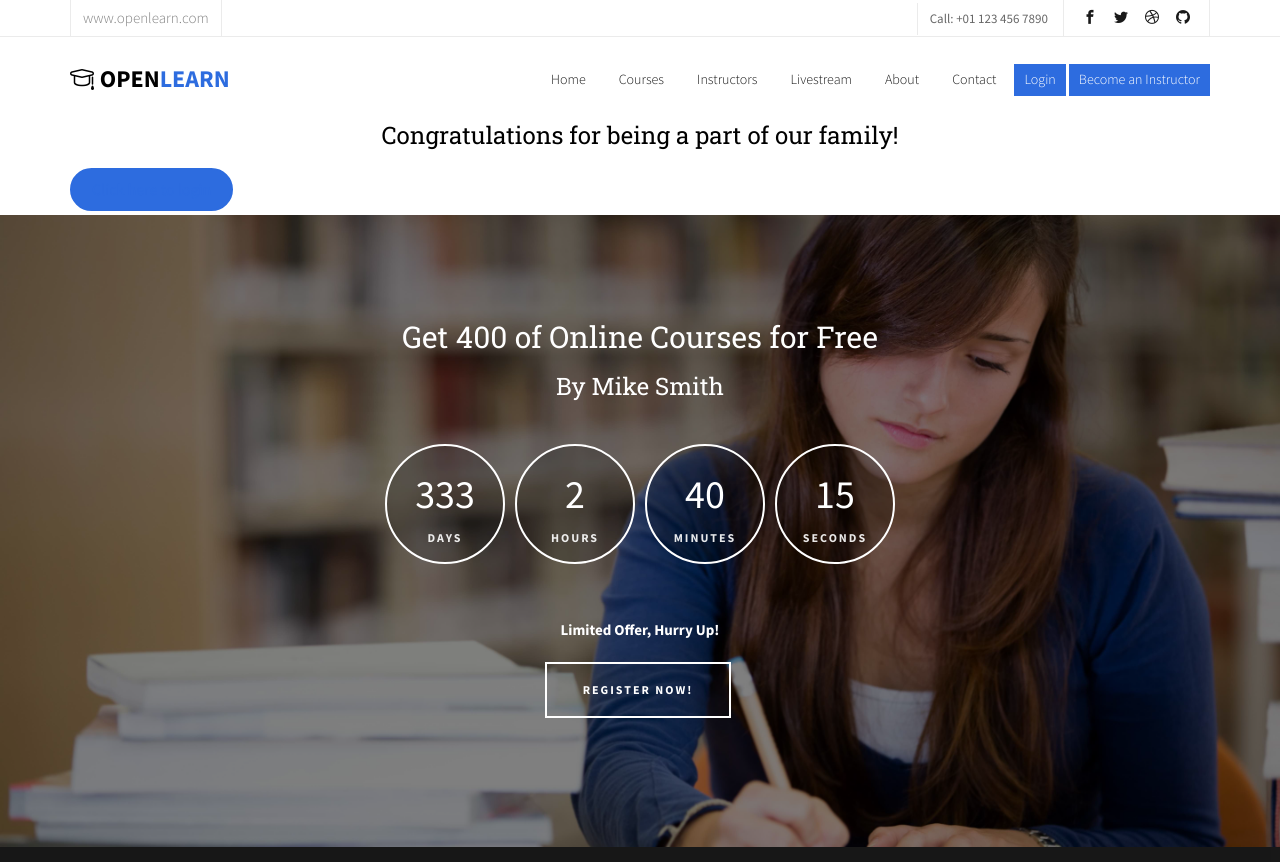
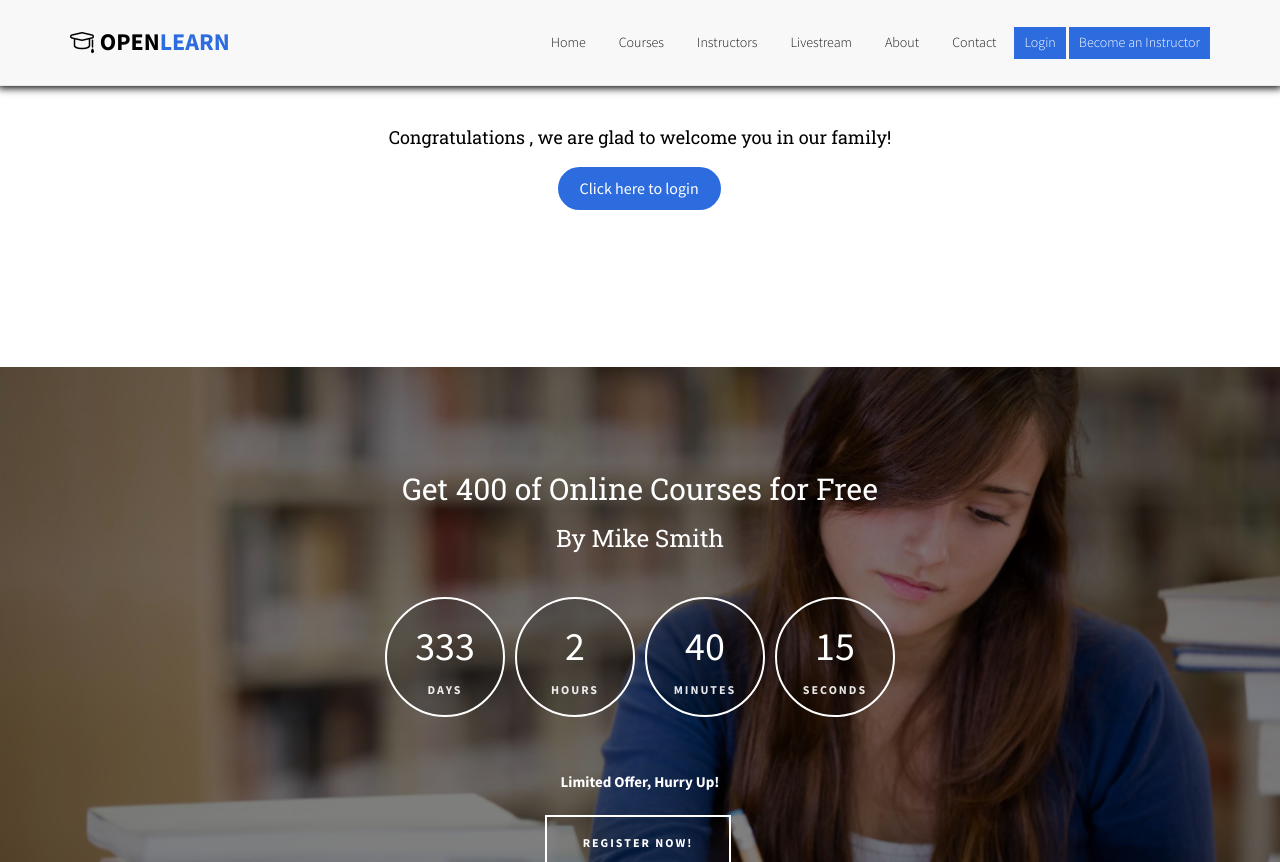
Before and after one commit to vladimirdj/openlearn, a PHP site: page /PHP/register.php in a window 1280 px wide. Shown: the top 862 px of the page. Run offline with PHP 8.4, Linux system fonts and the light colour scheme; data that the repository does not hold is empty; some libraries are stand-ins or nearby versions; some web fonts are replaced; grey boxes are pictures that could not be loaded.

Commit message:
Bug fixes.

```diff
--- a/PHP/register.php
+++ b/PHP/register.php
@@ -83,23 +83,7 @@
 	<div class="fh5co-loader"></div>
 
 	<div id="page">
-	<nav class="fh5co-nav" role="navigation">
-		<div class="top">
-			<div class="container">
-				<div class="row">
-					<div class="col-xs-12 text-right">
-						<p class="site">www.openlearn.com</p>
-						<p class="num">Call: +01 123 456 7890</p>
-						<ul class="fh5co-social">
-							<li><a href="#"><i class="icon-facebook2"></i></a></li>
-							<li><a href="#"><i class="icon-twitter2"></i></a></li>
-							<li><a href="#"><i class="icon-dribbble2"></i></a></li>
-							<li><a href="#"><i class="icon-github"></i></a></li>
-						</ul>
-					</div>
-				</div>
-			</div>
-		</div>
+	<nav class="fh5co-nav navbar navbar-default navbar-fixed-top" role="navigation" style="box-shadow: 0px 0px 8px 2px #000000;">
 
 		<div class="top-menu">
 		<div class="container">
@@ -228,24 +212,6 @@
     $directory = $directory.$file_name.rand().'.'.$file_extension; //E.g. - /var/www/html/open-learning/profile_pictures/filename.png
     /* Part 3.2 ends */
 
-    /* Part 3.3: Checking if the website and Twitter URLs are valid. */
-    if (!empty($website)) {
-        if (!filter_var($website, FILTER_VALIDATE_URL)) {
-            echo "
-                <div class='container'>
-                    <div class='row'>
-                        <div class='col-md-12 animate-box'>
-                            <p class='text-center'> - The URL must be in the format http(s)://www.domain.com.</p></div></div></div>";
-        }
-    } elseif (!empty($twitter)) {
-        if (!filter_var($twitter, FILTER_VALIDATE_URL, FILTER_FLAG_PATH_REQUIRED)) {
-            echo "<div class='container'>
-            <div class='row'>
-            <div class='col-md-12 animate-box'>
-                    <p class='text-center'>The Twitter URL must be in the format https://twitter.com/YourUsername</p></div></div></div>";
-        }
-    } /*Part 3.3 ends */
-    else {
     /*Part 4: Moving the data into the MySQL database and the profile picture into the disk */
     move_uploaded_file($_FILES['picture']['tmp_name'], $directory);
 
@@ -255,17 +221,20 @@
     if($result){
         echo "
                 <div class='container'>
-                    <div class='row'>
+                    <div class='row align-items-center'>
                         <div class='col-md-12 animate-box'>
-                            <h3 class='text-center'>Congratulations $first_name for being a part of our family!</h3>
-                            <button class='btn btn-primary'><a href='../login.php'>Click here to login</a></button>
+                            <br><br><br><br><br><h4 class='text-center'>Congratulations $first_name, we are glad to welcome you in our family!</h4>
                         </div>
                     </div>
-                </div>";
+
+                    <div class='row align-items-center'>
+                    <div class='col-md-2 col-md-offset-5 animate-box'>
+                            <button class='btn btn-primary'><a style='color: white;' href='../login.php'>Click here to login</a></button>
+                        </div>
+                    </div>
+                </div><br><br><br><br><br><br>  ";
     } else {
             echo "<p>Error occurred: ".mysqli_error()."</p>";
-            }
-
     }
 
     mysqli_close($connection);
--- a/signup.php
+++ b/signup.php
@@ -342,12 +342,12 @@
 								<div class="row form-group">
 									<div class="col-md-6">
 										<i class="fa fa-edge"></i>&nbsp;&nbsp;Website&nbsp;(Optional)
-										<input type="text" name="website" id="website" class="form-control" placeholder="Enter your website URL (https://www.domain.com)">
+										<input type="url" name="website" id="website" class="form-control" placeholder="Enter your website URL (https://www.domain.com)">
 									</div>
 
 									<div class="col-md-6">
 										<i class="fa fa-twitter"></i>&nbsp;&nbsp;Twitter&nbsp;(Optional)
-										<input type="text" name="twitter" id="twitter" class="form-control" placeholder="https://twitter.com/yourusername">
+										<input type="url" name="twitter" id="twitter" class="form-control" placeholder="https://twitter.com/yourusername">
 									</div>
 								</div>
 
```
Lines whose indentation alone changed are shown as unchanged.
